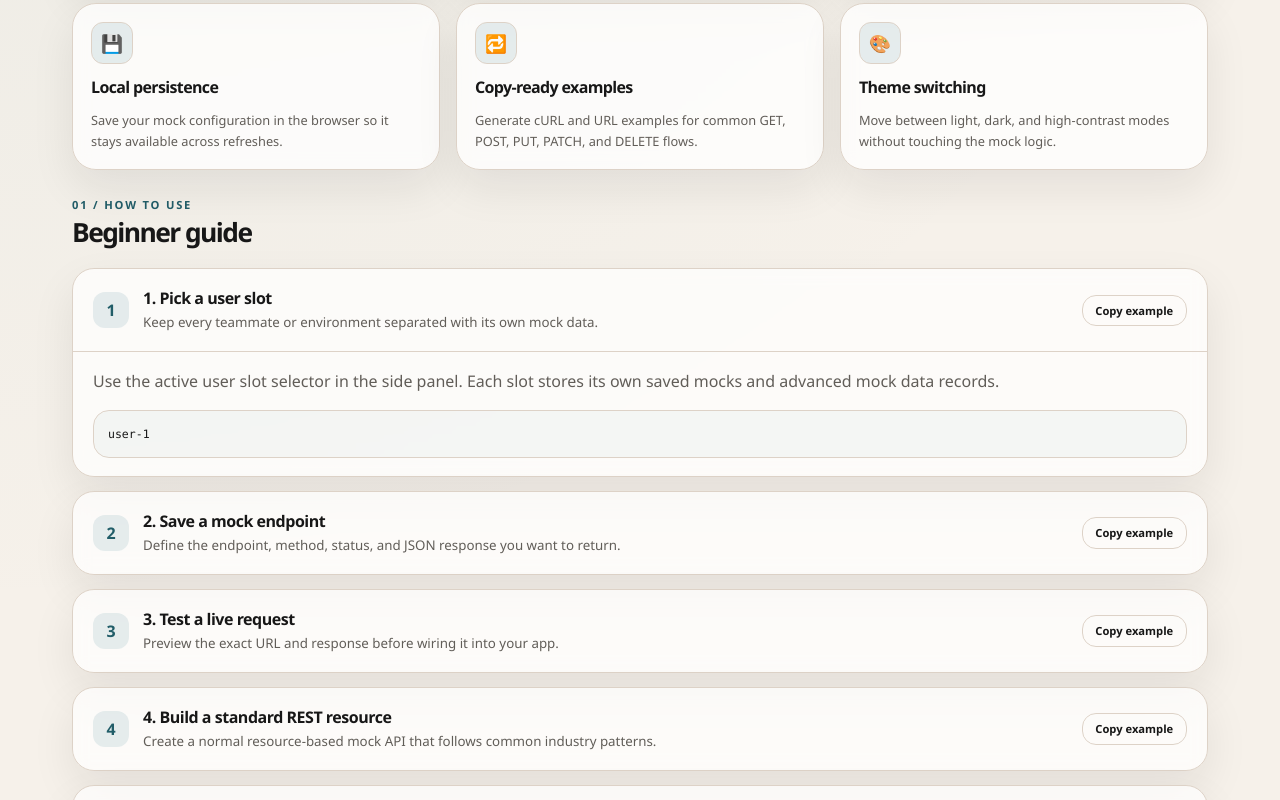
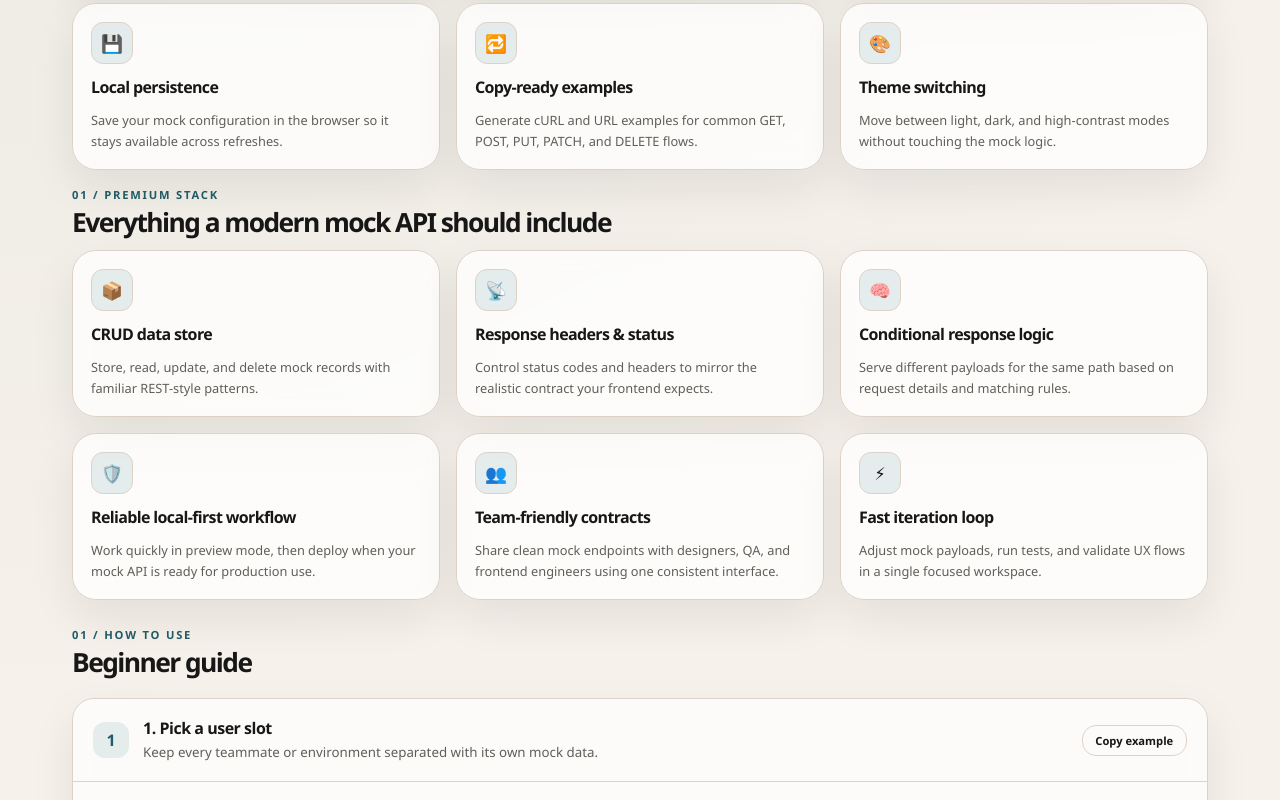
Before and after one commit to excitedsapien/mockapy, a Vue app: page / in a window 1280 px wide. Shown: the part 770-1570 px from the top of the page. Built offline with nearby package versions, Linux system fonts and the light colour scheme.

Commit message:
added more features

```diff
--- a/src/App.vue
+++ b/src/App.vue
@@ -132,7 +132,7 @@ const themeOptions = [
 const featureCards = [
   {
     icon: '🧩',
-    title: 'User slots',
+    title: 'Multi-user slots',
     text: 'Keep separate mock datasets for each user slot without changing the base request flow.'
   },
   {
@@ -142,7 +142,7 @@ const featureCards = [
   },
   {
     icon: '⚙️',
-    title: 'Matching rules',
+    title: 'Smart matching rules',
     text: 'Return different responses for the same route using query, params, or payload-based matching.'
   },
   {
@@ -159,6 +159,39 @@ const featureCards = [
     icon: '🎨',
     title: 'Theme switching',
     text: 'Move between light, dark, and high-contrast modes without touching the mock logic.'
+  }
+]
+
+const premiumFeatureCards = [
+  {
+    icon: '📦',
+    title: 'CRUD data store',
+    text: 'Store, read, update, and delete mock records with familiar REST-style patterns.'
+  },
+  {
+    icon: '📡',
+    title: 'Response headers & status',
+    text: 'Control status codes and headers to mirror the realistic contract your frontend expects.'
+  },
+  {
+    icon: '🧠',
+    title: 'Conditional response logic',
+    text: 'Serve different payloads for the same path based on request details and matching rules.'
+  },
+  {
+    icon: '🛡️',
+    title: 'Reliable local-first workflow',
+    text: 'Work quickly in preview mode, then deploy when your mock API is ready for production use.'
+  },
+  {
+    icon: '👥',
+    title: 'Team-friendly contracts',
+    text: 'Share clean mock endpoints with designers, QA, and frontend engineers using one consistent interface.'
+  },
+  {
+    icon: '⚡',
+    title: 'Fast iteration loop',
+    text: 'Adjust mock payloads, run tests, and validate UX flows in a single focused workspace.'
   }
 ]
 
@@ -582,6 +615,23 @@ async function copy(value, message) {
       </div>
     </section>
 
+    <section class="premium-feature-section">
+      <div class="section-heading compact-heading">
+        <div>
+          <span class="kicker">01 / premium stack</span>
+          <h2>Everything a modern mock API should include</h2>
+        </div>
+      </div>
+
+      <div class="premium-grid">
+        <article v-for="feature in premiumFeatureCards" :key="feature.title" class="premium-feature-card panel">
+          <div class="feature-icon">{{ feature.icon }}</div>
+          <h3>{{ feature.title }}</h3>
+          <p>{{ feature.text }}</p>
+        </article>
+      </div>
+    </section>
+
     <section class="how-to-use">
       <div class="section-heading">
         <div>
--- a/src/style.css
+++ b/src/style.css
@@ -785,21 +785,32 @@ label select {
   line-height: 1.6;
 }
 
-.feature-section {
+.feature-section,
+.premium-feature-section {
   margin-top: 12px;
 }
 
-.feature-grid {
+.feature-grid,
+.premium-grid {
   display: grid;
   grid-template-columns: repeat(3, minmax(0, 1fr));
   gap: 16px;
 }
 
-.feature-card {
+.feature-card,
+.premium-feature-card {
   padding: 18px;
   display: flex;
   flex-direction: column;
   gap: 12px;
+  transition: transform 0.18s ease, border-color 0.18s ease, box-shadow 0.18s ease;
+}
+
+.feature-card:hover,
+.premium-feature-card:hover {
+  transform: translateY(-2px);
+  border-color: rgba(62, 127, 136, 0.45);
+  box-shadow: var(--shadow);
 }
 
 .feature-icon {
@@ -813,16 +824,22 @@ label select {
   font-size: 1.1rem;
 }
 
-.feature-card h3 {
+.feature-card h3,
+.premium-feature-card h3 {
   font-size: 1rem;
   letter-spacing: -0.04em;
 }
 
-.feature-card p {
+.feature-card p,
+.premium-feature-card p {
   margin: 0;
   color: var(--muted);
   line-height: 1.6;
   font-size: 0.8rem;
+}
+
+.compact-heading {
+  margin-bottom: 10px;
 }
 
 .usage-examples {
@@ -1117,7 +1134,8 @@ footer {
   .content-grid,
   .steps-grid,
   .usage-grid,
-  .feature-grid {
+  .feature-grid,
+  .premium-grid {
     grid-template-columns: 1fr;
   }
 
```
